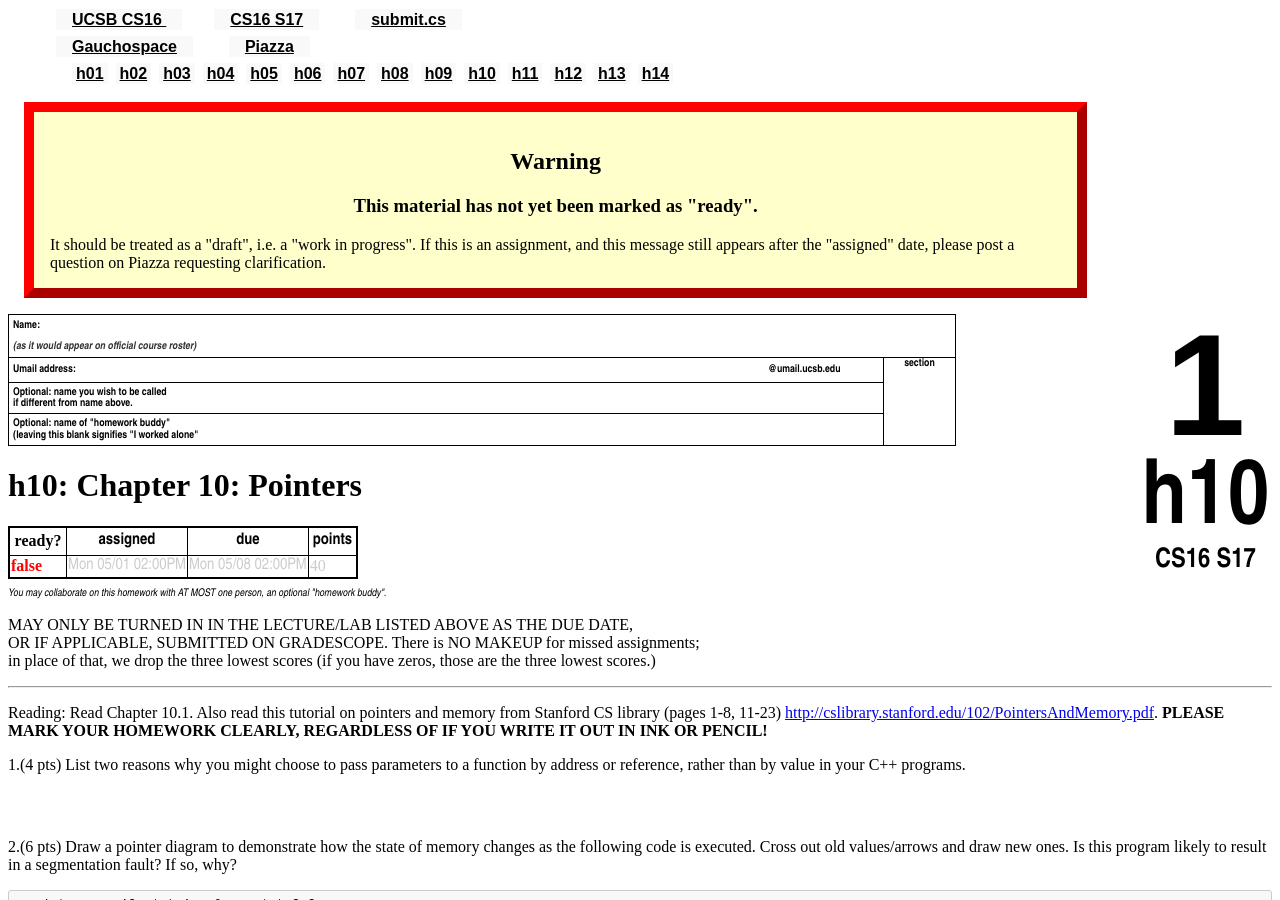
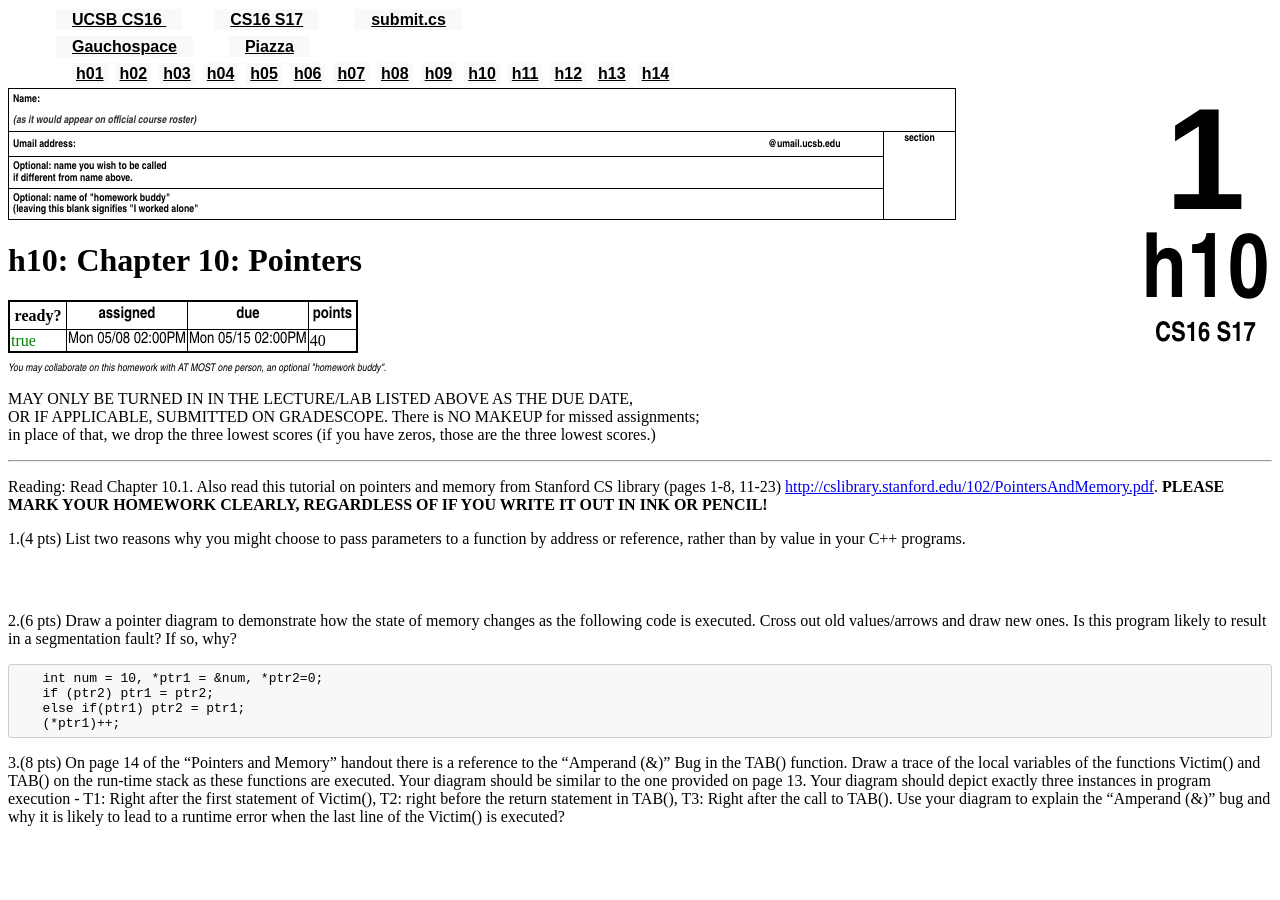
Before and after one commit to ucsb-cs16-sp17/ucsb-cs16-sp17.github.io, a Jekyll site: the page built from _hwk/h10.md, in a window 1280 px wide and 900 px high. Built offline with Jekyll 4.4.1, drawn with Linux system fonts in a browser that asks for light colours.

Commit message:
Update h10.md

```diff
--- a/_hwk/h10.md
+++ b/_hwk/h10.md
@@ -1,9 +1,9 @@
 ---
 num: "h10"
 desc: "Chapter 10: Pointers"
-ready: false
-assigned: 2017-05-01 14:00:00.00-7:00
-due: 2017-05-08 14:00:00.00-7:00
+ready: true
+assigned: 2017-05-08 14:00:00.00-7:00
+due: 2017-05-15 14:00:00.00-7:00
 ---
 Reading: Read Chapter 10.1. Also read this tutorial on pointers and memory from Stanford CS library (pages 1-8, 11-23) [http://cslibrary.stanford.edu/102/PointersAndMemory.pdf](http://cslibrary.stanford.edu/102/PointersAndMemory.pdf). <b>PLEASE MARK YOUR HOMEWORK CLEARLY, REGARDLESS OF IF YOU WRITE IT OUT IN INK OR PENCIL!</b>
 
```
